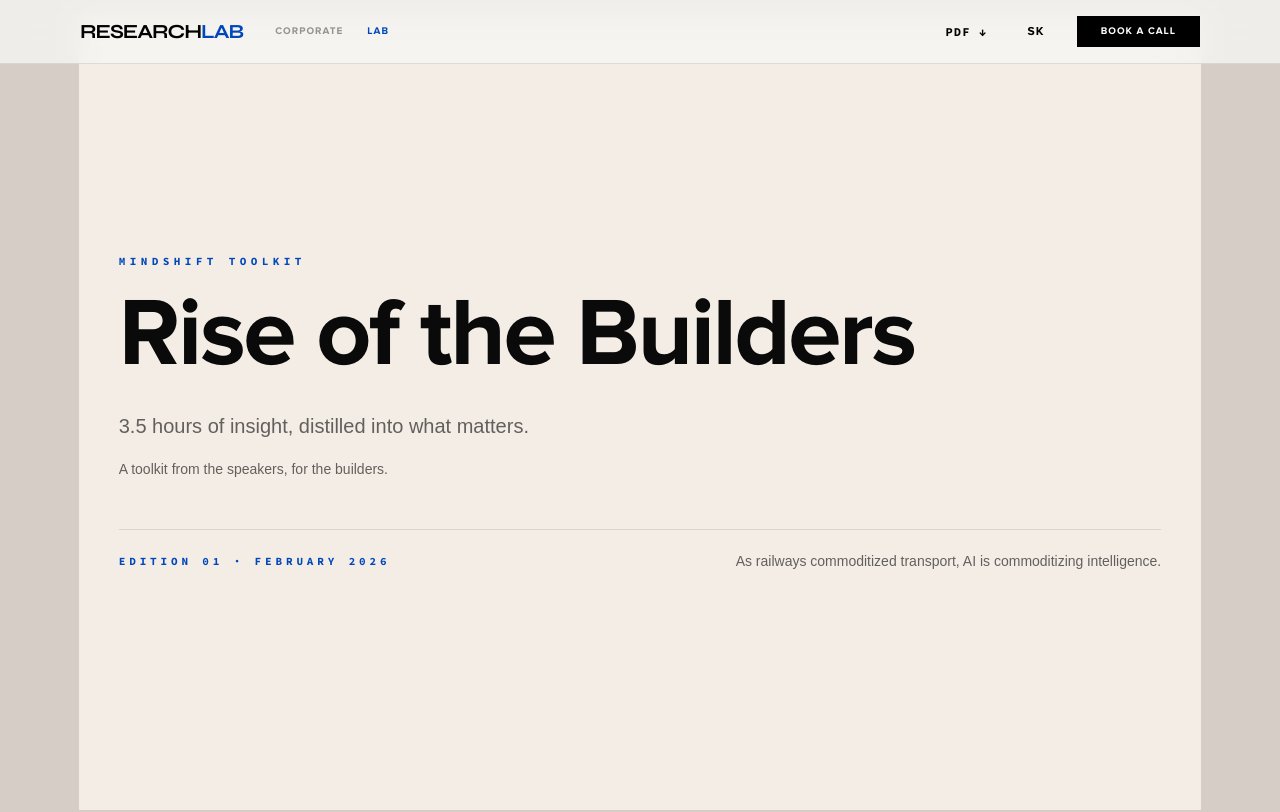
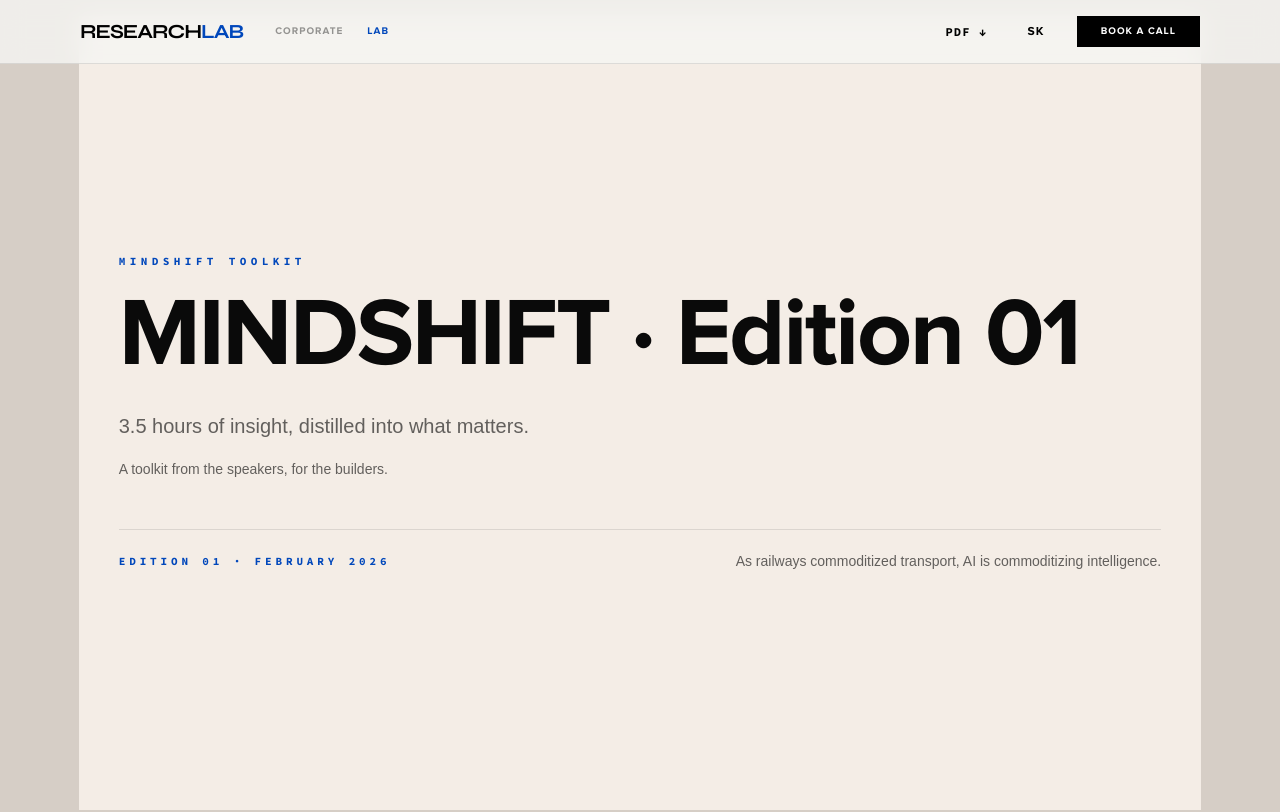
Before and after one commit to princeofwellness/researchlab, a Next.js app: page /shift in a window 1280 px wide. Shown: the top 812 px of the page. Built offline with nearby package versions, Linux system fonts and the light colour scheme; a web font is replaced by a local one.

Commit message:
content: rename cover title to MINDSHIFT · Edition 01

```diff
--- a/src/app/shift/page.tsx
+++ b/src/app/shift/page.tsx
@@ -34,7 +34,7 @@ export default function ShiftToolkitPage() {
         en: {
             cover: {
                 label: "MINDSHIFT TOOLKIT",
-                title: "Rise of the Builders",
+                title: "MINDSHIFT · Edition 01",
                 edition: "Edition 01 · February 2026",
                 subtitle: "3.5 hours of insight, distilled into what matters.",
                 note: "A toolkit from the speakers, for the builders.",
@@ -349,7 +349,7 @@ export default function ShiftToolkitPage() {
         sk: {
             cover: {
                 label: "MINDSHIFT TOOLKIT",
-                title: "Rise of the Builders",
+                title: "MINDSHIFT · Edition 01",
                 edition: "Edition 01 · Február 2026",
                 subtitle: "3,5 hodiny poznatkov, zhustených do toho podstatného.",
                 note: "Od rečníkov pre ľudí, ktorí tvoria.",
```
